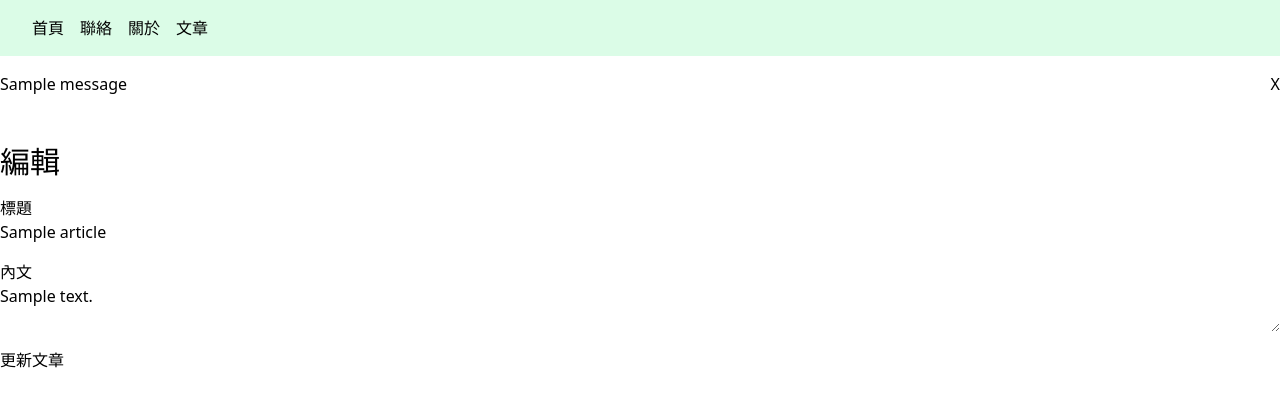
After one commit to custarder/wretch-practice, a Django app: page /articles/1/edit in a window 1280 px wide. The commit adds this page. Shown: the top 407 px of the page. Run offline with Django 5.2, Linux system fonts and the light colour scheme; tables that the repository leaves empty hold one stand-in row (values such as "Sample post"); one stand-in notice (Sample message) is shown; some libraries are stand-ins or nearby versions.

Commit message:
feature: add message noti

```diff
--- a/articles/templates/pages/articles.html
+++ b/articles/templates/pages/articles.html
@@ -1,6 +1,8 @@
 {% extends "layouts/default.html" %}
 
 {% block content %}
+
+
 <div class="flex flex-row">
     <h1 class="basis-2/3">文章列表</h1>
     <button class="btn basis-1/3"><a href="{% url 'articles:new' %}">新增文章</a></button>
--- /dev/null
+++ b/articles/templates/pages/edit.html
@@ -0,0 +1,21 @@
+{% extends "layouts/default.html" %}
+
+{% block content %}
+
+<h1 class="text-3xl my-4">編輯</h1>
+<form action="{% url 'articles:detail' article.id %}" method="post" class="flex flex-col gap-4">
+    <input type="hidden" name="_method" value="patch" />
+    {% csrf_token %}
+    <div class="flex flex-col">
+        <label>標題</label>
+        <input type="text" name="title" class="input" value="{{ article.title }}">
+    </div>
+    <div class="flex flex-col">
+        <label>內文</label>
+        <textarea  name="content" class="textarea">{{ article.content }}</textarea>
+    </div>
+    <div>
+        <button class="btn btn-success">更新文章</button>
+    </div>
+</form>
+{% endblock %}
--- a/articles/templates/pages/new.html
+++ b/articles/templates/pages/new.html
@@ -2,7 +2,8 @@
 
 {% block content %}
 <h1 class="text-3xl my-4">新增文章!!</h1>
-<form action="{% url 'articles:index' %}" method="post" class="flex flex-col gap-4">
+<form action="{% url 'articles:index' %}" method="post" class="flex flex-col gap-4" x-data
+@submit.prevent="confirm('確認新增文章？')">
     {% csrf_token %}
     <div class="flex flex-col">
         <label>標題</label>
--- a/articles/urls.py
+++ b/articles/urls.py
@@ -4,8 +4,9 @@ from . import views
 app_name = "articles"
 
 urlpatterns = [
+    path("<int:id>/edit", views.edit, name="edit"),
     path("new/", views.new, name="new"),
-    path("<int:id>/", views.detail, name="detail"),
+    path("<int:id>", views.detail, name="detail"),
     path("", views.index, name="index"),
 
 ]
--- a/articles/views.py
+++ b/articles/views.py
@@ -1,12 +1,15 @@
 from django.shortcuts import render, redirect, HttpResponse, get_object_or_404
 from .models import Article
+from django.contrib import messages
 
 # Create your views here.
 def index(request):
+    messages.success(request, "新增成功！！")
     if request.POST:
         title = request.POST["title"]
         content = request.POST["content"]
         Article.objects.create(title=title, content=content)
+        messages.success(request, "新增成功")
         return redirect("articles:index")
     else:
         articles = Article.objects.all().order_by("-id")
@@ -17,4 +20,22 @@ def new(request):
 
 def detail(request, id):
     article = get_object_or_404(Article, pk=id)
-    return render(request, "pages/detail.html", {"article": article})
+    if request.POST:
+         if request.POST["_method"] == "patch":
+              title = request.POST["title"]
+              content = request.POST["content"]
+              article.title = title
+              article.content = content
+              article.save()
+              messages.success(request, "更新成功")
+              return redirect("articles:detail", article.id)
+         if request.POST["_method"] == "delete":
+              article.delete()
+              messages.success(request, "刪除成功")
+              return redirect("articles:index")
+    else:
+        return render(request, "pages/detail.html", {"article": article})
+
+def edit(request, id):
+        article = get_object_or_404(Article, pk=id)
+        return render(request, "pages/edit.html", {"article": article})
--- a/pages/urls.py
+++ b/pages/urls.py
@@ -1,9 +1,10 @@
 from django.urls import path
 from . import views
+from articles.views import index
 
 app_name = "pages"
 urlpatterns = [
     path("about/", views.about, name="about"),
     path("contact/", views.contact, name="contact"),
-    path("", views.home, name="home"),
+    path("", index, name="home"),
 ]
--- /dev/null
+++ b/public/scripts/app.js
@@ -0,0 +1 @@
+console.log(123)
--- a/templates/layouts/default.html
+++ b/templates/layouts/default.html
@@ -1,3 +1,4 @@
+{% load static %}
 <!DOCTYPE html>
 <html lang="en">
 <head>
@@ -6,6 +7,9 @@
     <title>有名小站</title>
     <link href="https://cdn.jsdelivr.net/npm/daisyui@5" rel="stylesheet" type="text/css" />
     <script src="https://cdn.jsdelivr.net/npm/@tailwindcss/browser@4"></script>
+    <script defer src="https://cdn.jsdelivr.net/npm/alpinejs@3.x.x/dist/cdn.min.js"></script>
+    <script type="module" src="{% static 'scripts/app.js' %}"></script>
+    <link rel="stylesheet" href="{% static 'styles/style.css' %}">
 </head>
 <body>
     <nav class="bg-green-100 py-4 px-8">
@@ -16,7 +20,9 @@
             <li><a href="{% url 'articles:index' %}">文章</a></li>
         </ul>
     </nav>
-    <main class="container mx-auto">
+    {% include 'shared/message.html' %}
+
+
     {% block content %}{% endblock %}
     </main>
 
--- /dev/null
+++ b/templates/shared/message.html
@@ -0,0 +1,12 @@
+<div class="container mx-auto py-4" x-data="{show: true}">
+    {% if messages %}
+    {% for m in messages %}
+        <template x-if="show">
+            <div role="alert" class="alert alert-{{ m.tags }}  flex justify-between mb-4">
+                <span>{{ m}}</span>
+                <button class="btn btn-xs" @click="show=false">X</button>
+            </div>
+        </template>
+    {% endfor %}
+    {% endif %}
+</div>
--- a/wretch/settings.py
+++ b/wretch/settings.py
@@ -116,7 +116,10 @@ USE_TZ = True
 # Static files (CSS, JavaScript, Images)
 # https://docs.djangoproject.com/en/5.2/howto/static-files/
 
-STATIC_URL = 'static/'
+STATIC_URL = 'assets/'
+STATICFILES_DIRS = [
+    BASE_DIR / "public",
+]
 
 # Default primary key field type
 # https://docs.djangoproject.com/en/5.2/ref/settings/#default-auto-field
```
Also changed, not shown: articles/templates/pages/detail.html (+12 -2 lines), public/styles/style.css (added).
